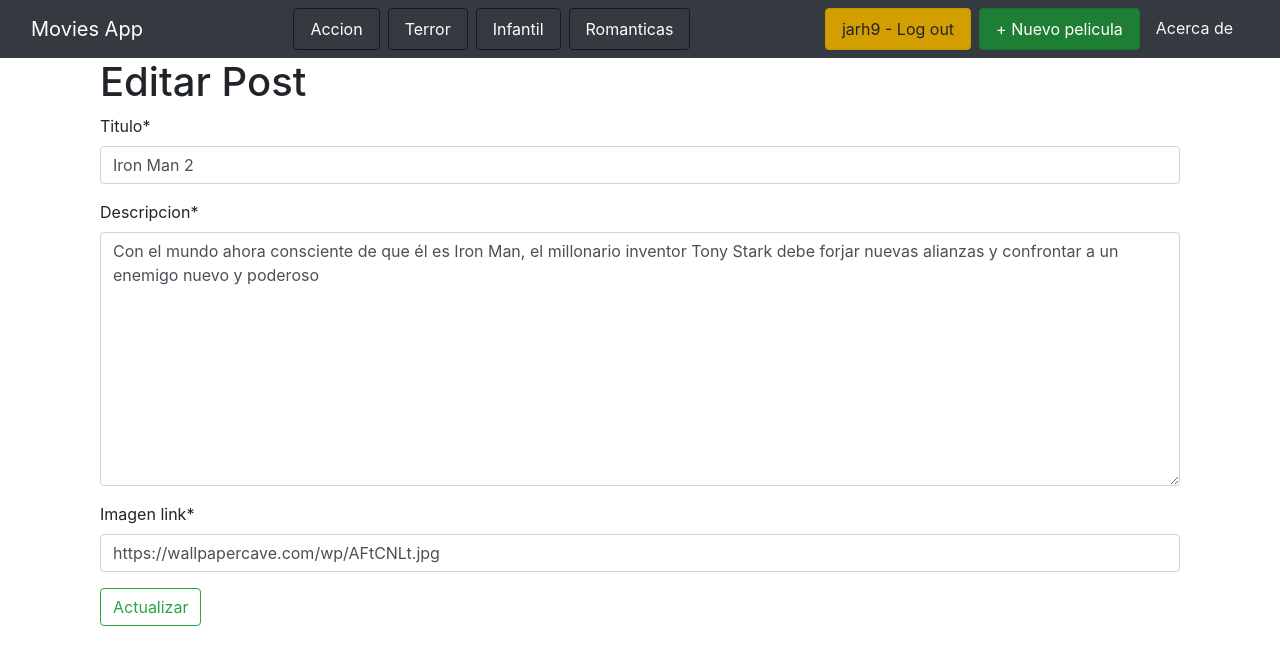
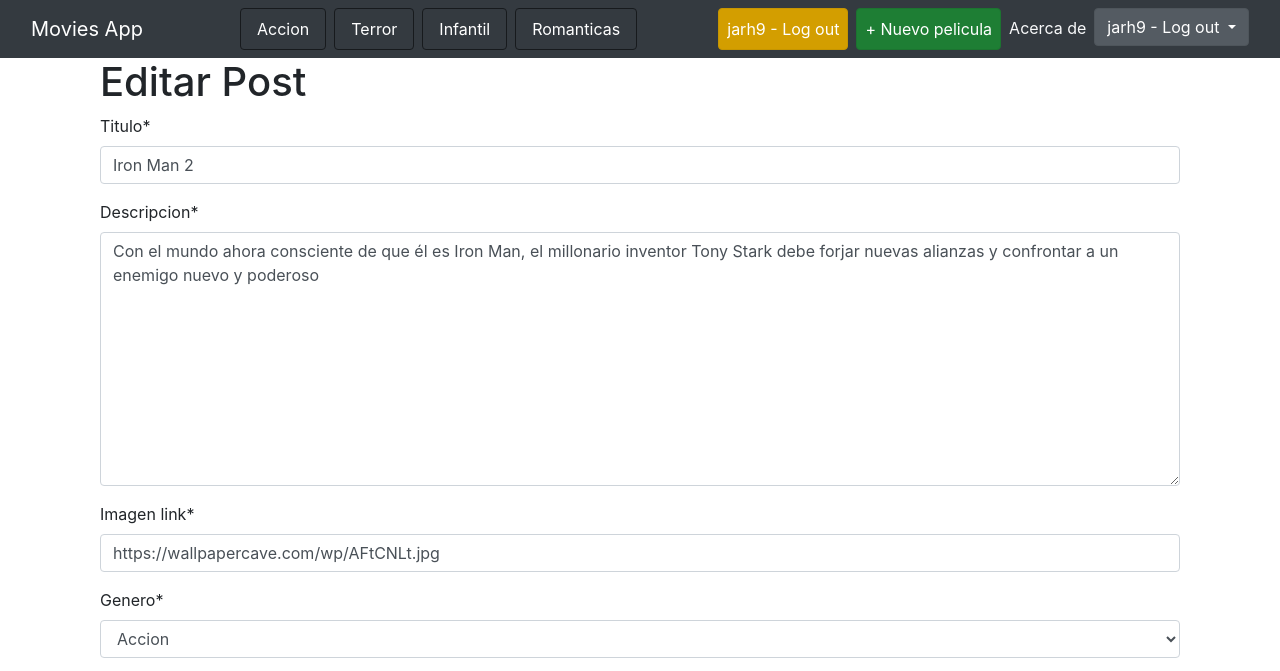
Before and after one commit to JarhChuy/moves-itl-app, a Django app: page /post/1/edit/ in a window 1280 px wide. Shown: the top 671 px of the page. Before the commit the page ends 626 px from the top, so only its background shows below. Run offline with Django 3.2, Linux system fonts and the light colour scheme; a user stored in the database is signed in; data comes from the database, SQL or seed files in the repository; both versions use the stored data as it was after the commit; some libraries are stand-ins or nearby versions.

Commit message:
categories

```diff
--- a/blog/urls.py
+++ b/blog/urls.py
@@ -5,9 +5,9 @@ from django.urls import path
 from .views import (
   BlogListView,
   BlogAccionView,
-  # BlogTerrorView,
-  # BlogInfantilView,
-  # BlogRomanticView,
+  BlogTerrorView,
+  BlogInfantilView,
+  BlogRomanticView,
   BlogDetailView,
   BlogCreateView,
   BlogUpdateView,
@@ -19,16 +19,15 @@ from .views import (
 
 urlpatterns = [
     path('post/<int:pk>/newComment', CommentCreateView.as_view(), name='comment_new'),
-    # path('comment/<int:pk>/new', CommentCreateView.as_view(), name='comment_new'),
     path('post/<int:pk>/deleteComment/', CommentDeleteView.as_view(), name='comment_delete' ),
     path('about/', BlogAboutView.as_view(), name='about'),
     path('post/<int:pk>/delete/', BlogDeleteView.as_view(), name='post_delete'),
     path('post/<int:pk>/edit/', BlogUpdateView.as_view(), name='post_edit'),
     path('post/new/', BlogCreateView.as_view(), name='post_new'),
     path('post/<int:pk>', BlogDetailView.as_view(), name='post_detail'),
-    # path('', BlogRomanticView.as_view(), name='romanticas'),
-    # path('', BlogInfantilView.as_view(), name='infantil'),
-    # path('', BlogTerrorView.as_view(), name='terror'),
+    path('romanticas', BlogRomanticView.as_view(), name='romanticas'),
+    path('infantil', BlogInfantilView.as_view(), name='infantil'),
+    path('terror', BlogTerrorView.as_view(), name='terror'),
     path('accion', BlogAccionView.as_view(), name='accion'),
     path('', BlogListView.as_view(), name='home'),
 ]
--- a/blog/views.py
+++ b/blog/views.py
@@ -19,37 +19,39 @@ class BlogAccionView(ListView):
     model = Post
     template_name = 'accion.html'
 
-    def get_queryset(self):
-        return Post.objects.filter(id=1)
+    # def get_queryset(self):
+    #     return Post.objects.filter(id=1)
 
-# class BlogTerrorView(ListView):
-#     model = Post
-#     template_name = 'terror.html'
+class BlogTerrorView(ListView):
+    model = Post
+    template_name = 'terror.html'
 
-# class BlogInfantilView(ListView):
-#     model = Post
-#     template_name = 'infantil.html'
+class BlogInfantilView(ListView):
+    model = Post
+    template_name = 'infantiles.html'
 
-# class BlogRomanticView(ListView):
-#     model = Post
-#     template_name = 'romanticas.html'
-
-# class BlogListView(TemplateView):
-#     template_name = 'home.html'
+class BlogRomanticView(ListView):
+    model = Post
+    template_name = 'romanticas.html'
 
 class BlogDetailView(DetailView):
     model = Post
     template_name = 'post_detail.html'
 
-class BlogCreateView(CreateView):
+class BlogCreateView(LoginRequiredMixin, CreateView):
     model = Post
     template_name = 'post_new.html'
     fields = '__all__'
+    def dispatch(self, request, *args, **kwargs):
+        obj = self.get_object()
+        if obj.autor != self.request.user:
+            raise PermissionDenied
+        return super().dispatch(request, *args, **kwargs)
 
 class BlogUpdateView(UpdateView):
     model = Post
     template_name = 'post_edit.html'
-    fields = ['titulo', 'cuerpo','imagen']
+    fields = ['titulo', 'cuerpo','imagen','genero']
 
     def dispatch(self, request, *args, **kwargs):
         obj = self.get_object()
--- a/templates/base.html
+++ b/templates/base.html
@@ -18,45 +18,71 @@
 </head>
 
 <body>
-    {%if user.is_authenticated %}
-    <nav class="navbar navbar-dark bg-dark">
+    <nav class="navbar navbar-expand-lg navbar-dark bg-dark">
         <div class="container-fluid">
             <a class="navbar-brand" href="{% url 'home' %}">Movies App</a>
             <div class="d-flex" >
-
                 <div class="flex-row bd-highlight ">
                     <a class="btn btn-dark bg-dark ml-2  nav-link active" href="{% url 'accion' %}">Accion</a>
                 </div>
                 <div class="flex-row bd-highlight ">
-                    <a class="btn btn-dark bg-dark ml-2  nav-link active" href="">Terror</a>
+                    <a class="btn btn-dark bg-dark ml-2  nav-link active" href="{% url 'terror' %}">Terror</a>
                 </div>
                 <div class="flex-row bd-highlight ">
-                    <a class="btn btn-dark bg-dark ml-2  nav-link active" href="">Infantil</a>
+                    <a class="btn btn-dark bg-dark ml-2  nav-link active" href="{% url 'infantil' %}">Infantil</a>
                 </div>
                 <div class="flex-row bd-highlight ">
-                    <a class="btn btn-dark bg-dark ml-2  nav-link active" href="">Romanticas</a>
+                    <a class="btn btn-dark bg-dark ml-2  nav-link active" href="{% url 'romanticas' %}">Romanticas</a>
+                </div>
+            </div>
+
+            <div class="d-flex">
+                <div class="collapse navbar-collapse" id="navbarSupportedContent">
+                    <ul class="navbar-nav me-auto mb-2 mb-lg-0">
+                        <li class="nav-item">
+                            <a class="btn btn-warning ml-2  nav-link active" href="{% url 'logout' %}">{{ user.username }} - Log
+                                out</a>
+
+                        </li>
+                        <li class="nav-item">
+                            <a class="btn btn-success ml-2  nav-link active" href="{% url 'post_new' %}">+ Nuevo pelicula</a>
+
+                        </li>
+                        <li class="nav-item">
+                            <a class="nav-link text-light" href="{% url 'about' %}">Acerca de</a>
+
+                        </li>
+                        <div class="dropdown show">
+                            <a class="btn btn-secondary dropdown-toggle" href="#" role="button" id="dropdownMenuLink" data-toggle="dropdown" aria-haspopup="true" aria-expanded="false">
+                                {{ user.username }} - Log out
+                            </a>
+
+                            <div class="dropdown-menu" aria-labelledby="dropdownMenuLink">
+                              <a class="dropdown-item" href="#">Cambiar contraseña</a>
+                              <a class="dropdown-item" href="#">Cerrar sesion</a>
+                            </div>
+                          </div>
+                    </ul>
                 </div>
 
             </div>
+        </div>
+    </nav>
+    <!-- <nav class="navbar navbar-dark bg-dark">
+        <div class="container-fluid">
+            <a class="navbar-brand" href="{% url 'home' %}">Movies App</a>
+
+
             <div class="d-flex">
-                <a class="btn btn-warning ml-2  nav-link active" href="{% url 'logout' %}">{{ user.username }} - Log out</a>
+                <a class="btn btn-success ml-2  nav-link active" href="{% url 'login' %}">Log In</a>
+                {% if post.autor == request.user %}
                 <a class="btn btn-success ml-2  nav-link active" href="{% url 'post_new' %}">+ Nuevo pelicula</a>
+                {% endif %}
                 <a class="nav-link text-light" href="{% url 'about' %}">Acerca de</a>
+
             </div>
         </div>
-    </nav>
-    {% else %}
-    <nav class="navbar navbar-dark bg-dark">
-        <div class="container-fluid">
-            <a class="navbar-brand" href="{% url 'home' %}">Movies App</a>
-            <div class="d-flex">
-                <a class="btn btn-success ml-2  nav-link active" href="{% url 'login' %}">Log In</a>
-                <a class="btn btn-success ml-2  nav-link active" href="{% url 'post_new' %}">+ Nuevo pelicula</a>
-                <a class="nav-link text-light" href="{% url 'about' %}">Acerca de</a>
-            </div>
-        </div>
-    </nav>
-    {% endif %}
+    </nav> -->
 
     <!-- <p>Hi {{ user.username }}!</p>
     <p><a href="{% url 'logout' %}">Log out</a></p>
--- a/templates/home.html
+++ b/templates/home.html
@@ -3,8 +3,9 @@
 {% load bootstrap_icons %}
 
 {% block content %}
-<div class="card-columns ">
+<div class="card-columns  p-5">
     {% for post in object_list %}
+
     <div class="card ">
         <!-- <img class="card-img-top" src="{% static 'img/dog1.jpg'%}" style="height: 320px;" alt="Card image cap"> -->
         <a href="{% url 'post_detail' post.pk %}"> <img class="card-img-top" src="{{post.imagen}}" style="height: 320px;" alt="Card image cap"> </a>
@@ -15,9 +16,9 @@
         </div>
         <div class="card-footer">
 
-            <a href="" style="height: 40;width: 100;">{{post.status}}</a>
             {% if post.autor == request.user %}
             <a class="text-end" href="{% url 'post_edit' post.pk %}"><p class="text-end"> + Editar</p></a>
+            <p class="fs-10 text-muted text-end">Publicado por {{user.username}}</p>
             {% endif %}
         </div>
     </div>
--- a/templates/post_edit.html
+++ b/templates/post_edit.html
@@ -3,10 +3,31 @@
 {% load crispy_forms_tags %}
 
 {% block content %}
+<script src="https://code.jquery.com/jquery-3.3.1.slim.min.js"
+integrity="sha384-q8i/X+965DzO0rT7abK41JStQIAqVgRVzpbzo5smXKp4YfRvH+8abtTE1Pi6jizo"
+crossorigin="anonymous"></script>
+
+<script>
+    $(document).ready( function(){
+        console.log("asd");
+        $('#id_imagen').on( 'change', function(){
+            var aux = document.getElementById('id');
+            var aux2 = document.getElementById('id_imagen');
+
+            aux.src = aux2.value;
+            console.log( aux2.value );
+        } )
+    } )
+</script>
+
 <div class="container">
     <h1>Editar Post</h1>
-    <form action="" method="POST">{% csrf_token %}
+    <form action="" method="POST">
+        {% csrf_token %}
         {{ form|crispy }}
+        <div class="d-flex justify-content-center align-items-center">
+            <img id="id" class="" src="https://i.pinimg.com/736x/3a/ab/e0/3aabe0e9a520b9ad90407a82f85adb42.jpg" alt="" width="400" height="320">
+        </div>
         <input class="btn btn-outline-success" type="submit" value="Actualizar">
     </form>
 </div>
```
Also changed, not shown: templates/accion.html (+6 -8 lines), templates/infantiles.html (+29 -0 lines), templates/romanticas.html (+29 -0 lines), templates/terror.html (+29 -0 lines), db.sqlite3.
